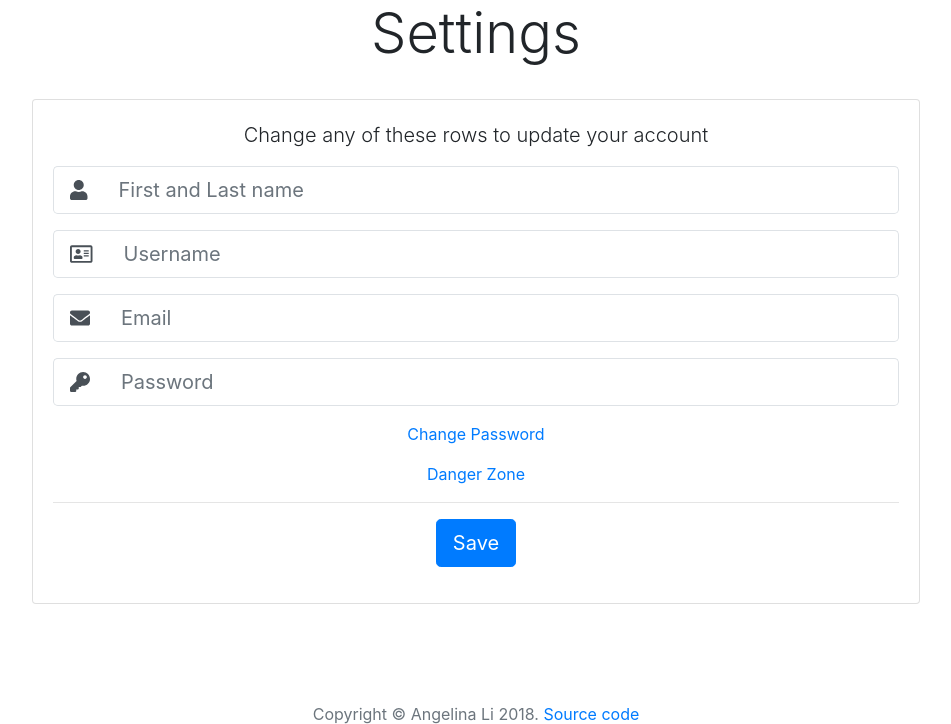
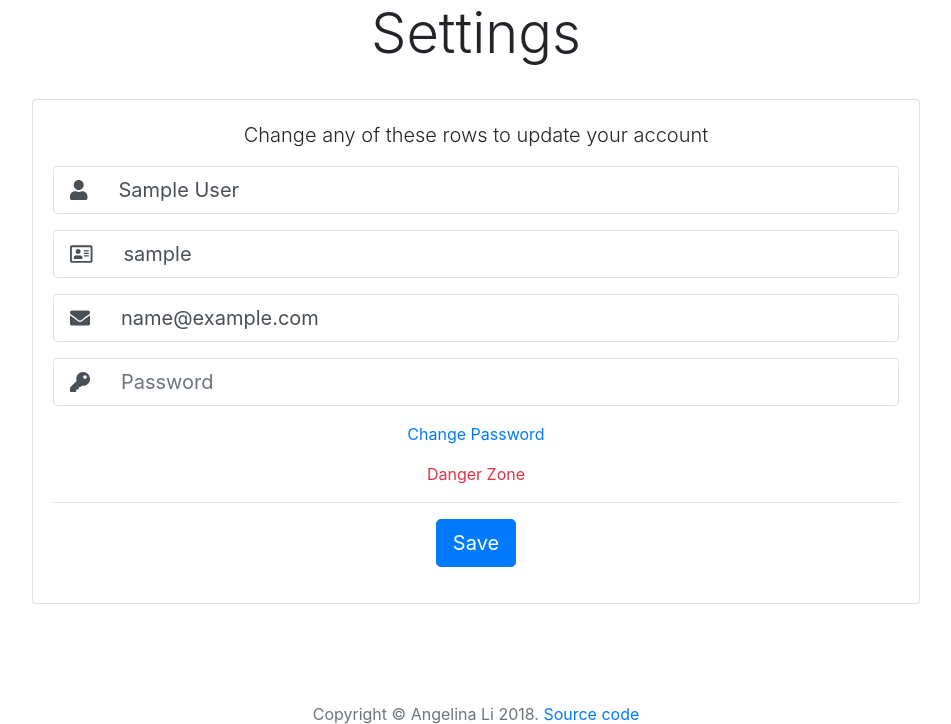
Before and after one commit to angelinahli/meet-me-2, a Flask app: page /settings/ in a window 1280 px wide. Shown: the part 56-780 px from the top of the page, without its empty margins (164-1115 px from the left). Run offline with Flask 2, Linux system fonts and the light colour scheme; the visitor is signed in with stand-in values (Sample User, id 1); data comes from the database, SQL or seed files in the repository; some libraries are stand-ins or nearby versions; some web fonts are replaced.

Commit message:
updated form appearance and behavior

```diff
--- a/app/forms.py
+++ b/app/forms.py
@@ -127,12 +127,6 @@ class LoginForm(FlaskForm):
         return True
 
 class SignUpForm(FlaskForm):
-    # user_help_text = ("Username should be longer than 4 characters and can " +
-    #     "only include letters and numbers.")
-    # pass_help_text = ("Password should be longer than 6 characters and " +
-    #     "include at least 1 of each: lower case letter, upper case letter " +
-    #     "and number")
-
     name = wtf.StringField("First and Last Name", validators=[DataReqMsg()])
     email = wtf.StringField("Email", validators=[
         DataReqMsg(),
@@ -152,21 +146,18 @@ class SignUpForm(FlaskForm):
         if not fv:
             return False
         first_name = self.name.data.split()[0]
-        email = self.email.data
+        em = self.email.data
         user = User(
-            username=get_valid_username(email),
-            email=email,
+            username=get_valid_username(em),
+            email=em,
             first_name=first_name,
             full_name=self.name.data)
         user.set_password(self.password.data)
         self.user = user
+        return True
 
 class SettingsForm(FlaskForm):
-    # pass_help_text = ("Password should be longer than 6 characters and " +
-    #     "include at least 1 of each: lower case letter, upper case letter " +
-    #     "and number")
-
-    name = wtf.StringField("First and Last name", validators=[DataReqMsg()])
+    name = wtf.StringField("First and Last Name", validators=[DataReqMsg()])
     username = wtf.StringField("Username", validators=[
         DataReqMsg(),
         CheckUsername(changed_name=True)])
--- a/app/models.py
+++ b/app/models.py
@@ -32,9 +32,6 @@ class User(db.Model, UserMixin):
         digest = md5(self.email.lower().encode("utf-8")).hexdigest()
         return "https://www.gravatar.com/avatar/{}?d=identicon&s={}".format(
             digest, size)
-
-    def get_full_name(self):
-        return self.first_name.capitalize() + " " + self.last_name.capitalize()
 
     def get_upcoming_events(self):
         events = []
--- a/app/routes.py
+++ b/app/routes.py
@@ -24,7 +24,7 @@ def login():
     dct["form"] = form
     if form.validate_on_submit():
         user = form.user
-        login_user(user, remember=form.remember_me.data)
+        login_user(user, remember=form.remember_me)
         return redirect(url_for("index"))
     return render_template("login.html", **dct)
 
@@ -37,9 +37,9 @@ def signup():
     form = SignUpForm()
     dct["form"] = form
     if form.validate_on_submit():
-        db.session.add(form.user.data)
+        db.session.add(form.user)
         db.session.commit()
-        flash("Welcome to the family, {}!!".format(form.user.first_name.data),
+        flash("Welcome to the family, {}!!".format(form.user.first_name),
             "info")
         return redirect(url_for("login"))
     return render_template("sign_up.html", **dct)
@@ -70,8 +70,8 @@ def settings():
         elif form.submit.data:
             current_user.username = form.username.data
             current_user.email = form.email.data
-            current_user.first_name = form.first_name.data
-            current_user.last_name = form.last_name.data
+            current_user.first_name = form.name.data.split()[0]
+            current_user.full_name = form.name.data
             if form.new_password.data:
                 current_user.set_password(form.new_password.data)
             db.session.commit()
@@ -86,7 +86,7 @@ def user(username):
     if not u:
         flash("This user doesn't exist!", "warning")
         return redirect(url_for("index"))
-    dct = {"title": u.get_full_name(), "user": u}
+    dct = {"title": u.full_name.title(), "user": u}
     return render_template("user_page.html", **dct)
 
 @login_required
--- a/app/templates/settings.html
+++ b/app/templates/settings.html
@@ -13,7 +13,7 @@
             <i class="fas fa-user"></i>
           </span>
         </div>
-        {{ form.name(class_="form-control border border-left-0", placeholder=form.name.label.text) }}
+        {{ form.name(class_="form-control border border-left-0", placeholder=form.name.label.text, value=current_user.full_name) }}
       </div>
       <div class="form-group">
         {% for m in form.name.errors %}
@@ -27,7 +27,7 @@
             <i class="far fa-address-card"></i>
           </span>
         </div>
-        {{ form.username(class_="form-control border border-left-0", placeholder=form.username.label.text) }}
+        {{ form.username(class_="form-control border border-left-0", placeholder=form.username.label.text, value=current_user.username) }}
       </div>
       <div class="form-group">
         {% for m in form.username.errors %}
@@ -41,7 +41,7 @@
             <i class="fas fa-envelope"></i>
           </span>
         </div>
-        {{ form.email(class_="form-control border border-left-0", placeholder=form.email.label.text) }}
+        {{ form.email(class_="form-control border border-left-0", placeholder=form.email.label.text, value=current_user.email) }}
       </div>
       <div class="form-group">
         {% for m in form.email.errors %}
@@ -95,10 +95,10 @@
         </div>
       </div>
 
-      <p><a href="#dangerSettings" data-toggle="collapse" aria-expanded="false">Danger Zone</a></p>
+      <p><a href="#dangerSettings" data-toggle="collapse" aria-expanded="false" class="text-danger">Danger Zone</a></p>
 
       <div id="dangerSettings" class="collapse">
-        <p>Click on the link below to delete your account. Remember, this action is irreversible!<p>
+        <p>Click on the link below to delete your account. This action is irreversible, and will delete all of your data!<p>
         <p>{{ form.delete(class_="btn btn-danger") }}</p>
       </div>
 
--- a/app/templates/user_page.html
+++ b/app/templates/user_page.html
@@ -5,8 +5,8 @@
   <div class="col-sm-4 text-left">
     <img src="{{ user.avatar(230) }}" class="rounded img-fluid">
     <p></p>
-    <h2>{{ user.get_full_name() }}</h2>
-    <p class="lead">{{ user.username }}</p>
+    <h2>{{ user.full_name.title() }}</h2>
+    <p class="lead">@{{ user.username }}</p>
     <hr>
     <h4>Contact me</h4>
     <p><i class="fas fa-envelope"></i> <a href="mailto:{{ user.email }}">{{ user.email }}</a></p>
```
